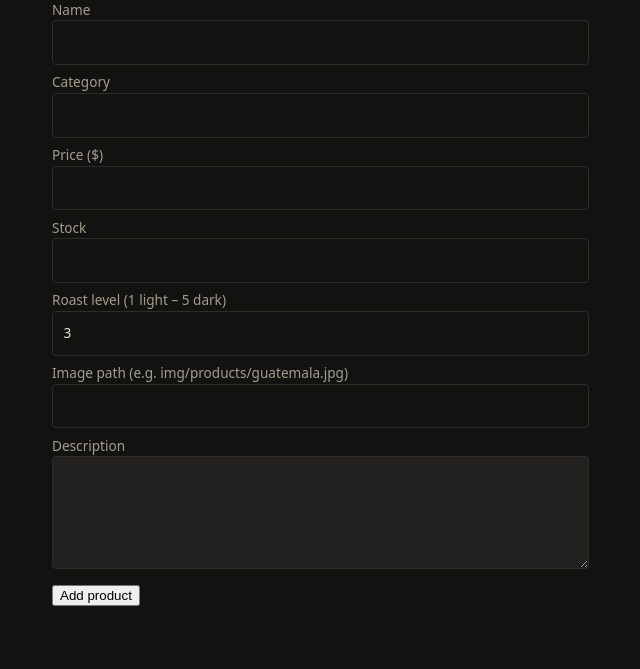
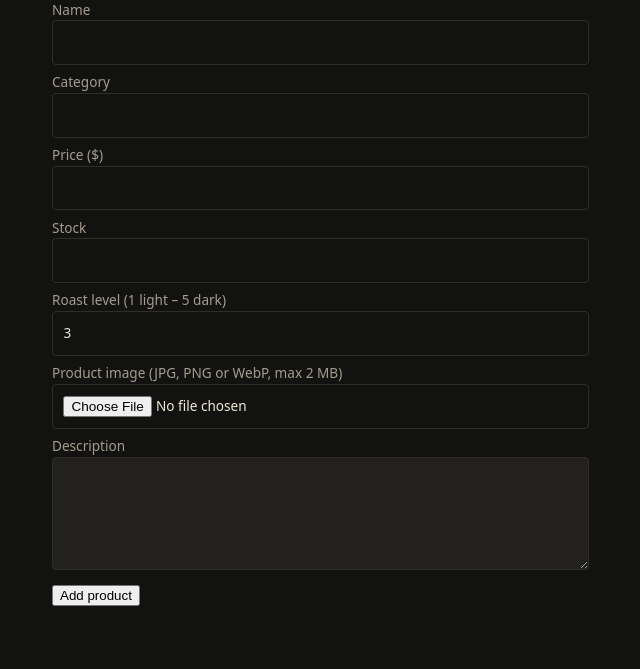
Before and after one commit to mnn59-droid/SWEProject, a PHP site: page /admin/product-form.php in a window 1280 px wide. Shown: the part 254-923 px from the top of the page, without its empty margins (136-776 px from the left). Run offline with PHP 8.4, Linux system fonts and the light colour scheme; the visitor is signed in with stand-in values (Sample User, id 1); some libraries are stand-ins or nearby versions.

Commit message:
secure image upload

```diff
--- a/public/admin/product-form.php
+++ b/public/admin/product-form.php
@@ -9,7 +9,7 @@ if ($id > 0 && $product === null) {
     exit;
 }
 
-// Starting values: the product being edited, or blanks for a new one
+
 $form = $product ?? [
     'product_name' => '', 'description' => '', 'price' => '', 'stock' => '',
     'category' => '', 'image_path' => '', 'roast_level' => 3,
@@ -25,7 +25,7 @@ if ($_SERVER['REQUEST_METHOD'] === 'POST') {
         'price'        => trim($_POST['price'] ?? ''),
         'stock'        => trim($_POST['stock'] ?? ''),
         'category'     => trim($_POST['category'] ?? ''),
-        'image_path'   => trim($_POST['image_path'] ?? ''),
+        'image_path'   => $product['image_path'] ?? '',
         'roast_level'  => trim($_POST['roast_level'] ?? ''),
     ];
 
@@ -46,13 +46,38 @@ if ($_SERVER['REQUEST_METHOD'] === 'POST') {
         $errors['category'] = 'Category is required.';
     }
     if ($roast === false) {
-        $errors['roast_level'] = 'Roast level must be 1–5.';
+        $errors['roast_level'] = 'Roast level must be 1 – 5.';
     }
-    if ($form['image_path'] === '') {
-        $errors['image_path'] = 'Image path is required (upload comes in 9.7).';
+    $allowed = ['image/jpeg' => 'jpg', 'image/png' => 'png', 'image/webp' => 'webp'];
+    $upload  = $_FILES['image'] ?? null;
+    $newExt  = null;
+
+    if ($upload && $upload['error'] === UPLOAD_ERR_OK) {
+        $mime = (new finfo(FILEINFO_MIME_TYPE))->file($upload['tmp_name']);
+        if (!isset($allowed[$mime])) {
+            $errors['image'] = 'Only JPG, PNG or WebP images are allowed.';
+        } elseif ($upload['size'] > 2 * 1024 * 1024) {
+            $errors['image'] = 'Image must be 2 MB or smaller.';
+        } else {
+            $newExt = $allowed[$mime];
+        }
+    } elseif ($upload && $upload['error'] !== UPLOAD_ERR_NO_FILE) {
+        $errors['image'] = 'Upload failed. Try a smaller image.';
+    } elseif ($form['image_path'] === '') {
+        $errors['image'] = 'Please choose an image.';
     }
 
     if (empty($errors)) {
+        if ($newExt !== null) {
+            $fileName = bin2hex(random_bytes(8)) . '.' . $newExt;
+            $target   = __DIR__ . '/../assets/img/products/' . $fileName;
+            if (!move_uploaded_file($upload['tmp_name'], $target)) {
+                exit('Could not save the image.');
+            }
+            $form['image_path'] = 'img/products/' . $fileName;
+        }
+
+
         $data = $form;
         $data['price'] = $price;
         $data['stock'] = $stock;
@@ -73,7 +98,7 @@ if ($_SERVER['REQUEST_METHOD'] === 'POST') {
   <h1><?= $id > 0 ? 'Edit product' : 'Add product' ?></h1>
   <p><a href="/admin/products.php">← Back to products</a></p>
 
-  <form method="post" novalidate>
+  <form method="post" enctype="multipart/form-data"   novalidate>
     <?= csrfField() ?>
 
     <?php
@@ -83,7 +108,7 @@ if ($_SERVER['REQUEST_METHOD'] === 'POST') {
         'price'        => 'Price ($)',
         'stock'        => 'Stock',
         'roast_level'  => 'Roast level (1 light – 5 dark)',
-        'image_path'   => 'Image path (e.g. img/products/guatemala.jpg)',
+
     ];
     foreach ($fields as $name => $label) { ?>
       <label><?= $label ?>
@@ -91,6 +116,14 @@ if ($_SERVER['REQUEST_METHOD'] === 'POST') {
       </label>
       <?php if (isset($errors[$name])) { ?><p class="error"><?= e($errors[$name]) ?></p><?php } ?>
     <?php } ?>
+
+            <?php if ($form['image_path'] !== '') { ?>
+        <p><img src="/assets/<?= e($form['image_path']) ?>" alt="" width="96" style="border-radius:8px"></p>
+        <?php } ?>
+        <label>Product image (JPG, PNG or WebP, max 2 MB)
+        <input type="file" name="image" accept="image/jpeg,image/png,image/webp">
+        </label>
+        <?php if (isset($errors['image'])) { ?><p class="error"><?= e($errors['image']) ?></p><?php } ?>
 
     <label>Description
       <textarea name="description" rows="4"><?= e($form['description']) ?></textarea>
```
Also changed, not shown: public/assets/img/products/cdcddd98507c1b94.jpg (added).
